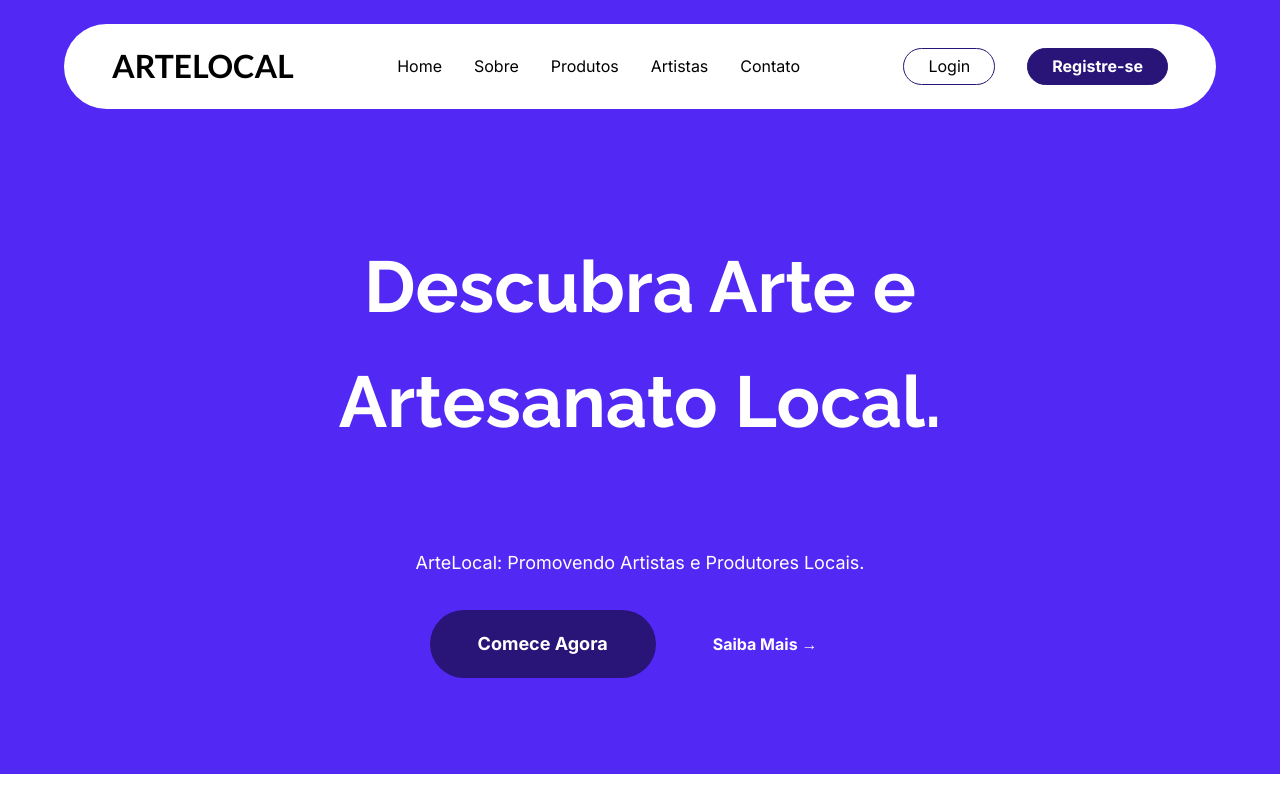
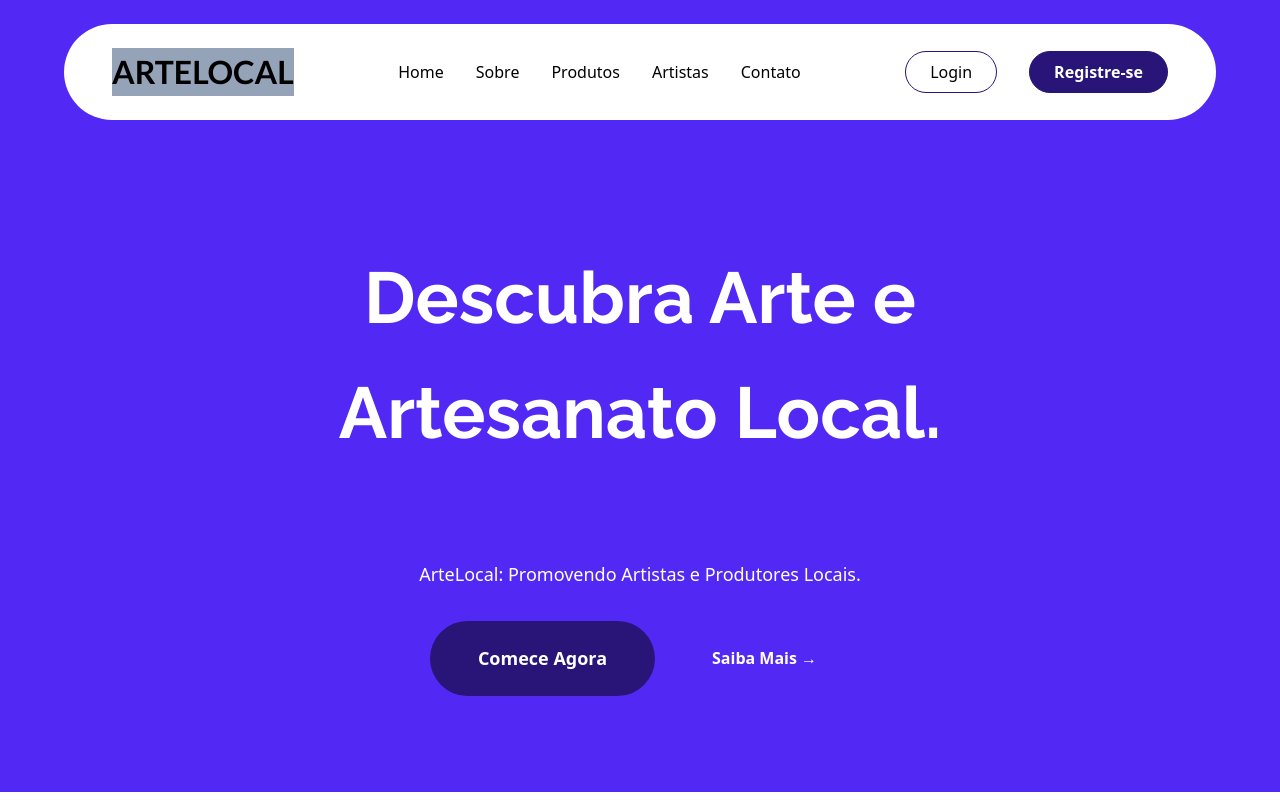
Before and after one commit to Jordano-i/artelocal, a React app: page / in a window 1280 px wide. Shown: the top 800 px of the page. Built offline with nearby package versions, Linux system fonts and the light colour scheme.

Commit message:
refatorando e organizando

```diff
--- a/src/index.js
+++ b/src/index.js
@@ -1,5 +1,6 @@
 import React from 'react'
 import ReactDOM from 'react-dom'
+import './styles/style.css';
 import {
   BrowserRouter as Router,
   Route,
@@ -7,9 +8,8 @@ import {
   Redirect,
 } from 'react-router-dom'
 
-import './style.css'
-import Home from './views/home'
-import NotFound from './views/not-found'
+import Home from './views/home/home'
+import NotFound from './views/not-found/not-found'
 
 const App = () => {
   return (
--- a/src/style.css
+++ b/src/styles/style.css
@@ -1,3 +1,7 @@
+@import 'tailwindcss/base';
+@import 'tailwindcss/components';
+@import 'tailwindcss/utilities';
+
 :root {
   --dl-color-gray-500: #595959;
   --dl-color-gray-700: #999999;
--- /dev/null
+++ b/src/views/home/components.js
@@ -0,0 +1,57 @@
+import React from 'react'
+
+export function Header () {
+
+    return (
+        <header data-thq="thq-navbar" className="home-navbar-interactive">
+            <span className="home-logo bg-slate-400">ARTELOCAL</span>
+            <div data-thq="thq-navbar-nav" className="home-desktop-menu">
+                <nav className="home-links">
+                    <span>Home</span>
+                    <span className="home-nav2 cursor-pointer">Sobre</span>
+                    <span className="home-nav3">Produtos</span>
+                    <span className="home-nav4">Artistas</span>
+                    <span className="home-nav5">Contato</span>
+                </nav>
+                <div className="home-buttons">
+                    <button className="home-login button">Login</button>
+                    <button className="home-register button">Registre-se</button>
+                </div>
+            </div>
+        <div data-thq="thq-burger-menu" className="home-burger-menu">
+          <svg viewBox="0 0 1024 1024" className="home-icon">
+          </svg>
+        </div>
+        <div data-thq="thq-mobile-menu" className="home-mobile-menu">
+          <div className="home-nav">
+            <div className="home-top">
+              <span className="home-logo1">ARTELOCAL</span>
+              <div data-thq="thq-close-menu" className="home-close-menu">
+                <svg viewBox="0 0 1024 1024" className="home-icon02">
+                </svg>
+              </div>
+            </div>
+            <nav className="home-links1">
+              <span className="home-nav11">Home</span>
+              <span className="home-nav21">About</span>
+              <span className="home-nav31">Products</span>
+              <span className="home-nav41">Artists</span>
+              <span className="home-nav51">Contact</span>
+            </nav>
+            <div className="home-buttons1">
+              <button className="home-login1 button">Login</button>
+              <button className="home-register1 button">Register</button>
+            </div>
+          </div>
+          <div>
+            <svg viewBox="0 0 950.8571428571428 1024" className="home-icon04">
+            </svg>
+            <svg viewBox="0 0 877.7142857142857 1024" className="home-icon06">
+            </svg>
+            <svg viewBox="0 0 602.2582857142856 1024" className="home-icon08">
+            </svg>
+          </div>
+        </div>
+      </header>
+    )
+}
--- a/src/views/home.js
+++ b/src/views/home/home.js
@@ -1,70 +1,23 @@
 import React from 'react'
 
 import { Helmet } from 'react-helmet'
+import { Header, } from './components'
 
-import FeatureCard from '../components/feature-card'
-import GalleryCard3 from '../components/gallery-card3'
-import Question from '../components/question'
+import FeatureCard from '../../components/feature-card'
+import GalleryCard3 from '../../components/gallery-card3'
+import Question from '../../components/question'
+
 import './home.css'
 
-const Home = (props) => {
+export const Home = (props) => {
   return (
-    <div className="home-container">
+    <div className="home-container bg-dark">
       <Helmet>
         <title>ArteLocal</title>
         <meta property="og:title" content="ArteLocal" />
       </Helmet>
       <div className="home-header">
-        <header data-thq="thq-navbar" className="home-navbar-interactive">
-          <span className="home-logo">ARTELOCAL</span>
-          <div data-thq="thq-navbar-nav" className="home-desktop-menu">
-            <nav className="home-links">
-              <span>Home</span>
-              <span className="home-nav2">Sobre</span>
-              <span className="home-nav3">Produtos</span>
-              <span className="home-nav4">Artistas</span>
-              <span className="home-nav5">Contato</span>
-            </nav>
-            <div className="home-buttons">
-              <button className="home-login button">Login</button>
-              <button className="home-register button">Registre-se</button>
-            </div>
-          </div>
-          <div data-thq="thq-burger-menu" className="home-burger-menu">
-            <svg viewBox="0 0 1024 1024" className="home-icon">
-            </svg>
-          </div>
-          <div data-thq="thq-mobile-menu" className="home-mobile-menu">
-            <div className="home-nav">
-              <div className="home-top">
-                <span className="home-logo1">ARTELOCAL</span>
-                <div data-thq="thq-close-menu" className="home-close-menu">
-                  <svg viewBox="0 0 1024 1024" className="home-icon02">
-                  </svg>
-                </div>
-              </div>
-              <nav className="home-links1">
-                <span className="home-nav11">Home</span>
-                <span className="home-nav21">About</span>
-                <span className="home-nav31">Products</span>
-                <span className="home-nav41">Artists</span>
-                <span className="home-nav51">Contact</span>
-              </nav>
-              <div className="home-buttons1">
-                <button className="home-login1 button">Login</button>
-                <button className="home-register1 button">Register</button>
-              </div>
-            </div>
-            <div>
-              <svg viewBox="0 0 950.8571428571428 1024" className="home-icon04">
-              </svg>
-              <svg viewBox="0 0 877.7142857142857 1024" className="home-icon06">
-              </svg>
-              <svg viewBox="0 0 602.2582857142856 1024" className="home-icon08">
-              </svg>
-            </div>
-          </div>
-        </header>
+        <Header />
       </div>
       <div className="home-hero">
         <div className="home-hero1">
--- a/tailwind.config.js
+++ b/tailwind.config.js
@@ -1,6 +1,9 @@
 /** @type {import('tailwindcss').Config} */
 module.exports = {
-  content: [],
+  content: [
+    './src/**/*.html',
+    './src/**/*.js',
+  ],
   theme: {
     extend: {},
   },
```
Also changed, not shown: src/views/home/home.css (renamed from src/views/home.css), src/views/not-found/not-found.css (renamed from src/views/not-found.css), src/views/not-found/not-found.js (renamed from src/views/not-found.js).
